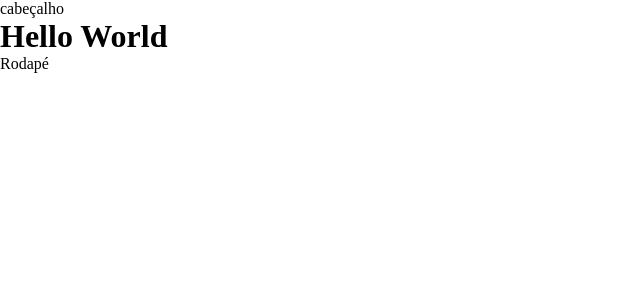
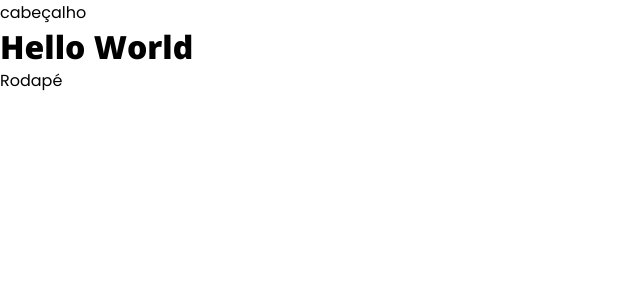
Before and after one commit to GustavoFelixReal/ghiblix, a Next.js app: page / in a window 1280 px wide. Shown: the top 300 px of the page, without its empty margins (0-640 px from the left). Built offline with nearby package versions, Linux system fonts and the light colour scheme.

Commit message:
- Adição de fontes do Google

```diff
--- a/package.json
+++ b/package.json
@@ -22,6 +22,7 @@
     "@types/node": "^16.11.1",
     "@types/react": "^17.0.30",
     "@types/styled-components": "^5.1.15",
+    "babel-plugin-styled-components": "^1.13.3",
     "eslint": "8.0.1",
     "eslint-config-next": "11.1.2",
     "prettier": "^2.4.1",
--- a/src/components/header/Header.tsx
+++ b/src/components/header/Header.tsx
@@ -1,7 +1,9 @@
+import { HeaderContainer } from "./styled";
+
 export default function Header() {
   return (
-    <header>
+    <HeaderContainer>
       cabeçalho
-    </header>
+    </HeaderContainer>
   )
 }
--- /dev/null
+++ b/src/components/header/styled.ts
@@ -0,0 +1,5 @@
+import styled from "styled-components";
+
+export const HeaderContainer = styled.header`
+
+`;
--- /dev/null
+++ b/src/pages/_document.tsx
@@ -0,0 +1,51 @@
+import Document, { Html, Head, Main, NextScript } from 'next/document';
+import { ServerStyleSheet } from 'styled-components';
+
+export default class MyDocument extends Document {
+  render() {
+    return (
+      <Html>
+        <Head>
+          <meta charSet="UTF-8" />
+
+          <link rel="preconnect" href="https://fonts.googleapis.com" />
+          <link rel="preconnect" href="https://fonts.gstatic.com" crossOrigin="true" />
+
+          <link href="https://fonts.googleapis.com/css2?family=Open+Sans:ital,wght@0,400;0,800;1,400&family=Poppins:wght@400;600;800;900&display=swap" rel="stylesheet" />
+        </Head>
+
+        <body>
+          <Main />
+          <NextScript />
+        </body>
+      </Html>
+    );
+  }
+
+  static async getInitialProps(ctx) {
+    const sheet = new ServerStyleSheet();
+    const originalRenderPage = ctx.renderPage;
+
+    try {
+      ctx.renderPage = () =>
+        originalRenderPage({
+          enhanceApp: (App) => (props) =>
+            sheet.collectStyles(<App {...props} />),
+        });
+
+      const initialProps = await Document.getInitialProps(ctx);
+
+      return {
+        ...initialProps,
+        styles: (
+          <>
+            {initialProps.styles}
+            {sheet.getStyleElement()}
+          </>
+        ),
+      }
+    } finally {
+      sheet.seal();
+    }
+  }
+}
--- a/src/pages/index.tsx
+++ b/src/pages/index.tsx
@@ -1,4 +1,6 @@
 import { useFavorites } from "../hooks/useFavorites";
+
+/* Components */
 import { Container } from "../styles/home";
 
 export default function Home() {
--- a/src/styles/global.ts
+++ b/src/styles/global.ts
@@ -17,6 +17,16 @@ export const GlobalStyles = createGlobalStyle`
     }
   }
 
+  body, input, textarea, button {
+    font-family: 'Poppins', sans-serif;
+    font-weight: 400;
+  }
+
+  h1, h2, h3, h4, h5, h6, strong {
+    font-family: 'Open Sans', sans-serif;
+    font-weight: 600;
+  }
+
   button {
     cursor: pointer;
   }
```
Also changed, not shown: .babelrc (added), 1 other file (tests, documents, lock files or other folders).
